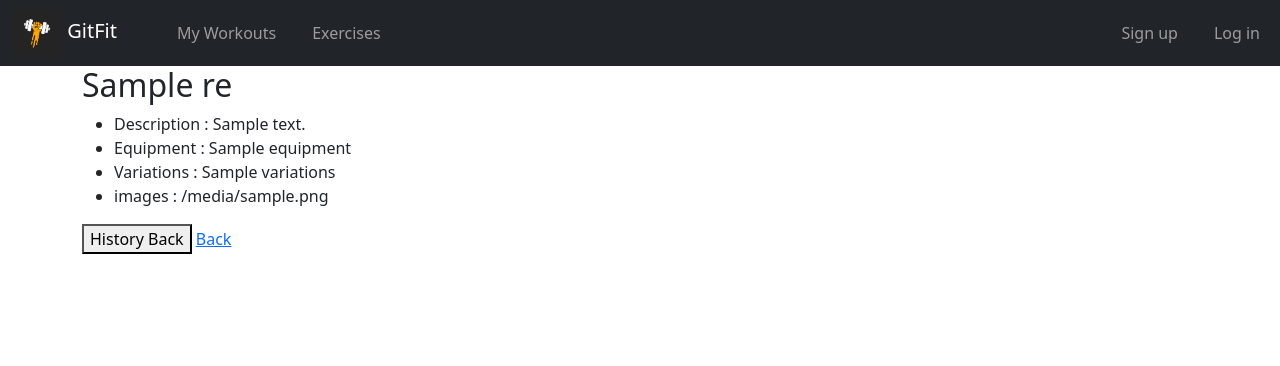
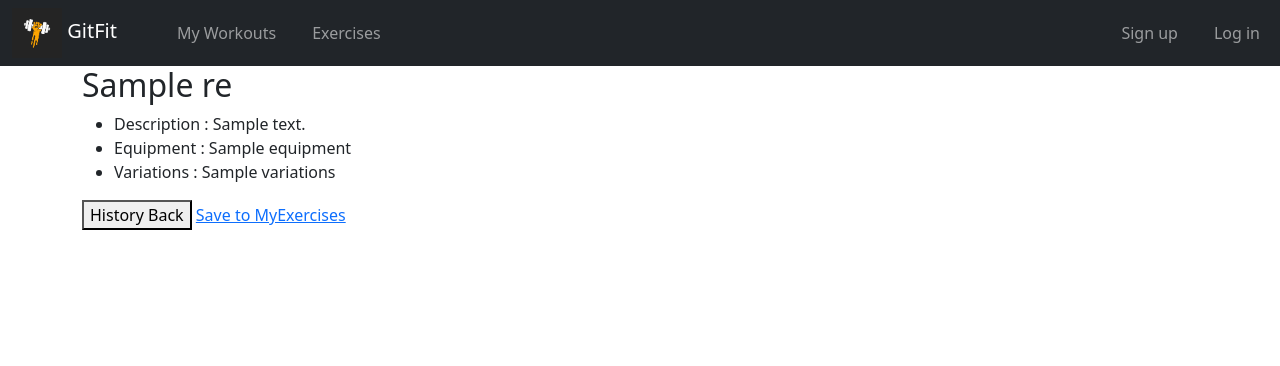
Before and after one commit to vrbrag/Workout-Planner, a Flask app: template templates/show_exercise.html in a window 1280 px wide. Shown: the top 366 px of the page. Run offline with Flask 2, Linux system fonts and the light colour scheme; the template is opened without the code that fills it: most values are stand-ins (such as "Sample title", 1, 10 or a date in 2020); some libraries are stand-ins or nearby versions.

Commit message:
save btn on show_exercise

```diff
--- a/static/stylesheets/style.css
+++ b/static/stylesheets/style.css
@@ -48,7 +48,7 @@ _________________/ *Exercise* Tab /__________________
    background-color: #f1f1f1;
  }
 
- .save-exercise-btn {
+ button.save-exercise-btn {
   /* background-color: rgba(255, 166, 0, 0.37); */
   border-radius: 25%;
   border: 1px solid #ddd;
--- a/templates/search_exercises.html
+++ b/templates/search_exercises.html
@@ -31,7 +31,7 @@
 
                   <td>
                      {% if exercise['id'] not in myExercises %}
-                     <button class="save-exercise-btn" data-id="{{exercise['id']}}">Save</button>
+                     <button class="save-exercise-btn" id="save" data-id="{{exercise['id']}}">Save</button>
                      {% endif %}
                   </td>
 
--- a/templates/show_exercise.html
+++ b/templates/show_exercise.html
@@ -20,14 +20,10 @@
          Variations : {{ res['variations'] }}
       </li>
       {% endif %}
-      {% if res['images']%}
-      <li>
-         images : {{ res['images'] }}
-      </li>
-      {% endif %}
+
    </ul>
 </div>
 <button onclick="history.back()">History Back</button>
-<a href="/exercises">Back</a>
+<a href="/workout/new" class="save-exercise-btn">Save to MyExercises</a>
 
 {% endblock %}
```
